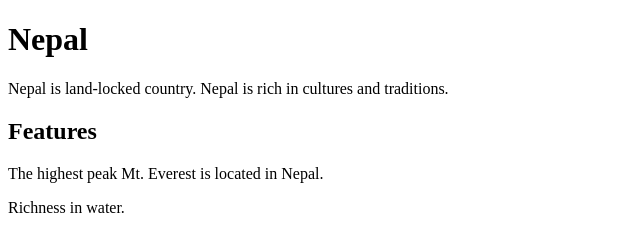
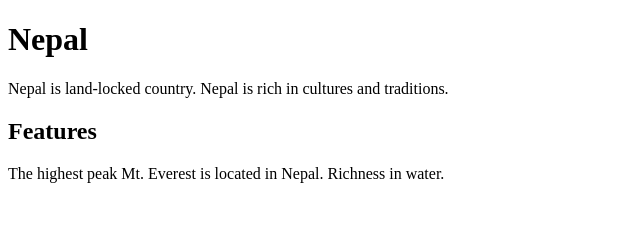
Before and after one commit to Anjana333/practice, a plain HTML site: page index.html in a window 1280 px wide. Shown: the whole page, without its empty margins (0-640 px from the left). Drawn offline with Linux system fonts and the light colour scheme.

```diff
--- a/index.html
+++ b/index.html
@@ -12,7 +12,6 @@
     </h1>
     <p>Nepal is land-locked country. Nepal is rich in cultures and traditions. </p>
     <h2> Features</h2>
-    <p> The highest peak Mt. Everest is located in Nepal.</p>
-    <p>Richness in water.</p>
+    <p> The highest peak Mt. Everest is located in Nepal. Richness in water.</p>
 </body>
 </html>
```
